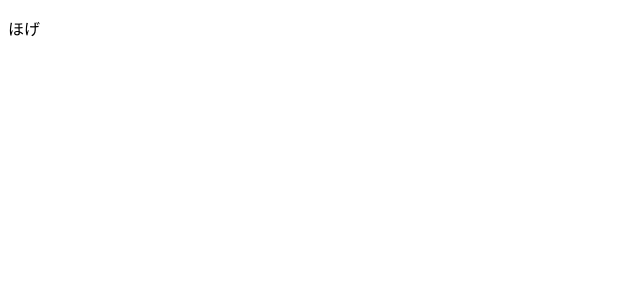
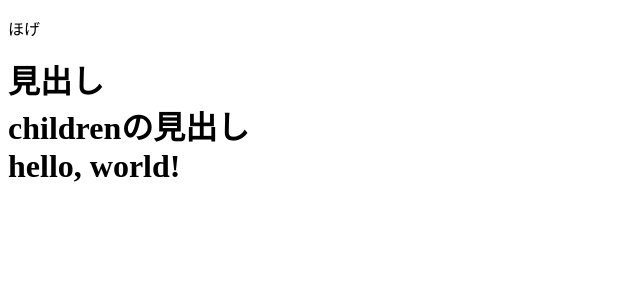
Before and after one commit to thinkAmi-sandbox/shakyo_awesome-typescript-book, a React (Vite) app in the folder react-app/: page / in a window 1280 px wide. Shown: the top 300 px of the page, without its empty margins (0-640 px from the left). Built offline with nearby package versions, Linux system fonts and the light colour scheme.

Commit message:
p250 Headingコンポーネントを作成

```diff
--- a/react-app/src/App.tsx
+++ b/react-app/src/App.tsx
@@ -1,8 +1,17 @@
+import { Heading } from './libs/Heading'
 import { Text } from './libs/Text'
 
 function App() {
   return (
-    <Text text={'ほげ'} />
+    <>
+      <Text text={'ほげ'} />
+
+      <Heading tag="h1">見出し</Heading>
+      <Heading tag="h1" children="childrenの見出し"></Heading>
+      <Heading tag="h1">
+        <span>hello, world!</span>
+      </Heading>
+    </>
   )
 }
 
--- /dev/null
+++ b/react-app/src/libs/Heading.tsx
@@ -0,0 +1,25 @@
+import { FC, ReactNode } from "react"
+import styled from "styled-components"
+
+type HeaddingType = 'h1' | 'h2'| 'h3'| 'h4'| 'h5'| 'h6'
+
+type Props = {
+    children: ReactNode
+    tag: HeaddingType
+}
+
+export const Heading: FC<Props> = ({
+    children,
+    tag,
+}) => {
+    return (
+        // styled-componentsのtag props機能を使って、レンダリング要素のタグを動的に変更する
+        <Wrapper as={tag}>
+            {children}
+        </Wrapper>
+    )
+}
+
+const Wrapper = styled.h1`
+    margin: 0;
+`
```
